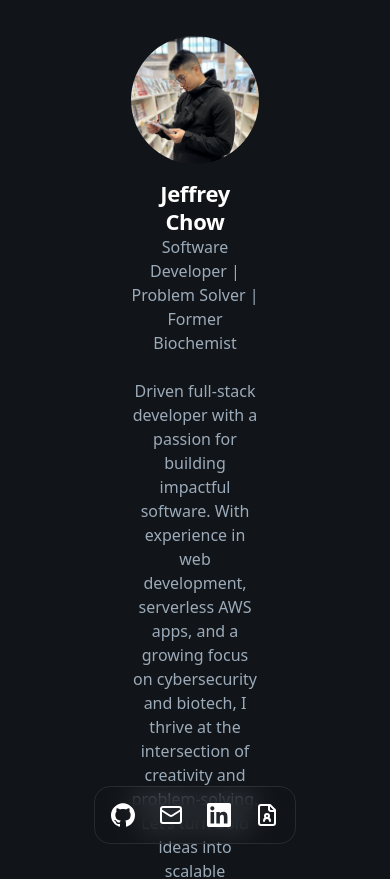
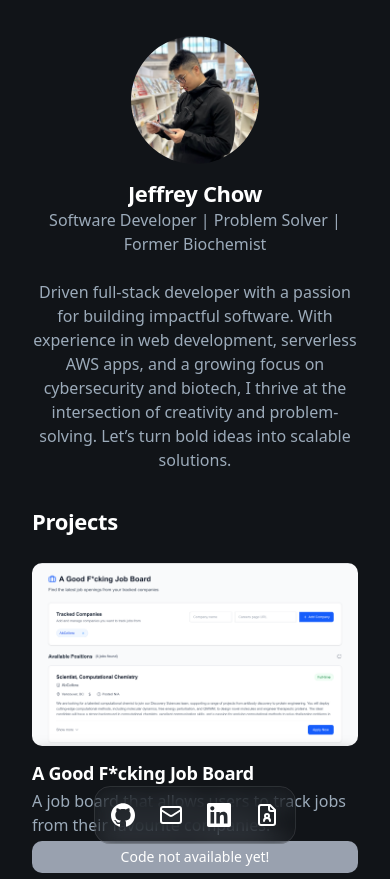
Before and after one commit to jchow97/portfolio, a Next.js app: page / in a window 390 px wide. Shown: the top 879 px of the page. Built offline with nearby package versions, Linux system fonts and the light colour scheme.

Commit message:
use dynamic padding to make page more mobile-friendly

```diff
--- a/components/MainContent.tsx
+++ b/components/MainContent.tsx
@@ -3,8 +3,8 @@ import ProjectsSection from "./ProjectsSection";
 
 function MainContent() {
   return (
-    <div className="px-40 flex flex-1 justify-center py-5">
-      <div className="layout-content-container flex flex-col max-w-[960px] flex-1">
+    <div className="px-4 md:px-10 lg:px-40 flex flex-1 justify-center py-5">
+      <div className="layout-content-container flex flex-col w-full md:max-w-[960px] flex-1">
         <ProfileSection />
         <ProjectsSection />
       </div>
```
